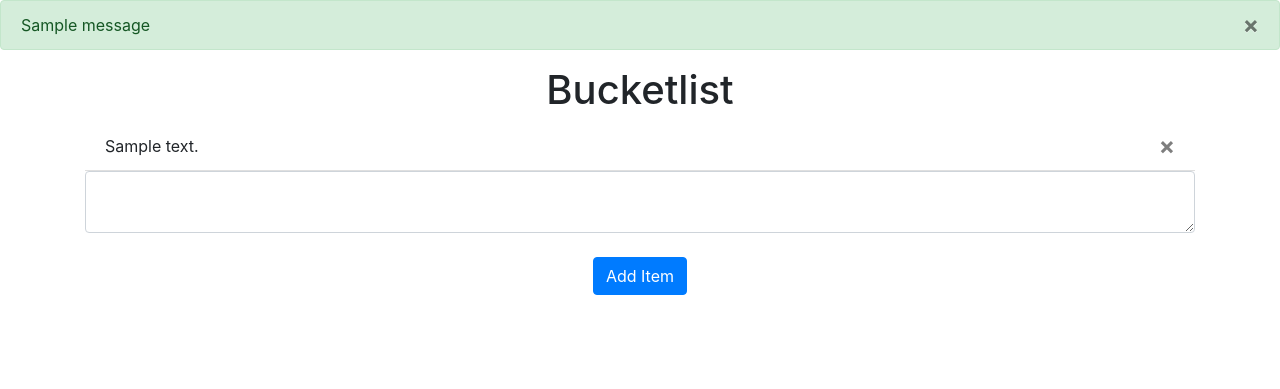
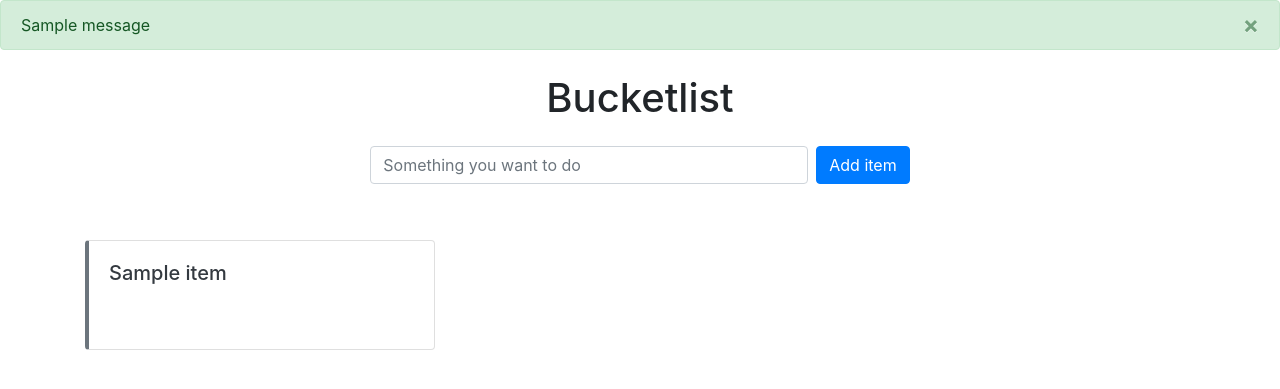
Before and after one commit to Kaaiman1214/Bucketlistr, a Flask app: page / in a window 1280 px wide. Shown: the part 56-445 px from the top of the page. Run offline with Flask 3, Linux system fonts and the light colour scheme; a user stored in the database is signed in; tables that the repository leaves empty hold one stand-in row (values such as "Sample post"); one stand-in notice (Sample message) is shown; some libraries are stand-ins or nearby versions.

Commit message:
Changed notes into proper bucketlist items

```diff
--- a/website/templates/base.html
+++ b/website/templates/base.html
@@ -14,8 +14,20 @@
       href="https://stackpath.bootstrapcdn.com/font-awesome/4.7.0/css/font-awesome.min.css"
       crossorigin="anonymous"
     />
+    <style>
+      .tile {
+        min-height: 110px;
+        border-left-width: 4px;
+        border-left-color: #6c757d;
+        transition: box-shadow 0.15s ease;
+      }
+      .tile:hover { box-shadow: 0 0.25rem 0.75rem rgba(0, 0, 0, 0.15); }
+      .tile .card-title a { text-decoration: none; }
+      .description { white-space: pre-wrap; }
+      @media (prefers-reduced-motion: reduce) { .tile { transition: none; } }
+    </style>
 
-    <title>{% block title %}Home{% endblock %}</title>
+    <title>{% block title %}Bucketlist{% endblock %}</title>
   </head>
   <body>
     <nav class="navbar navbar-expand-lg navbar-dark bg-dark">
@@ -40,23 +52,16 @@
       </div>
     </nav>
 
-    {% with messages = get_flashed_messages(with_categories=true) %} {% if
-    messages %} {% for category, message in messages %} {% if category ==
-    'error' %}
-    <div class="alert alert-danger alter-dismissable fade show" role="alert">
+    {% with messages = get_flashed_messages(with_categories=true) %}
+      {% for category, message in messages %}
+        <div class="alert alert-{{ 'danger' if category == 'error' else 'success' }} alert-dismissible fade show" role="alert">
           {{ message }}
           <button type="button" class="close" data-dismiss="alert">
             <span aria-hidden="true">&times;</span>
           </button>
         </div>
-    {% else %}
-    <div class="alert alert-success alter-dismissable fade show" role="alert">
-      {{ message }}
-      <button type="button" class="close" data-dismiss="alert">
-        <span aria-hidden="true">&times;</span>
-      </button>
-    </div>
-    {% endif %} {% endfor %} {% endif %} {% endwith %}
+      {% endfor %}
+    {% endwith %}
     <div class="container">{% block content %} {% endblock %}</div>
 
     <script
--- a/website/templates/home.html
+++ b/website/templates/home.html
@@ -1,21 +1,32 @@
-{% extends "base.html" %} {% block title %}Home{% endblock %}{% block
-    content %}
-    <h1 align="center">Bucketlist</h1>
-    <ul class="list-group list-group-flush" id="blitem">
-        {% for blitem in user.bl_items %}
-        <li class="list-group-item">
-            {{ blitem.text }}
-            <button type="button" class="close" onclick="deleteItem({{ blitem.id }})">
-                <span aria-hidden="true">&times;</span>
-            </button>
-        </li>
-        {% endfor %}
-    </ul>
-    <form method="POST">
-        <textarea name="blitem" id="blitem-input" class="form-control"></textarea>
-        <br />
-        <div align="center">
-            <button type="submit" class="btn btn-primary">Add Item</button>
-        </div>
-    </form>
-    {% endblock %}
+{% extends "base.html" %}
+{% block title %}Bucketlist{% endblock %}
+
+{% macro tile(item) %}
+<div class="col-sm-6 col-lg-4 mb-4">
+  <div class="card tile h-100">
+    <div class="card-body">
+      <h5 class="card-title">
+        <a href="{{ url_for('views.item', item_id=item.id) }}" class="stretched-link text-dark">{{ item.title }}</a>
+      </h5>
+    </div>
+  </div>
+</div>
+{% endmacro %}
+
+{% block content %}
+<h1 class="text-center my-4">Bucketlist</h1>
+
+<form method="POST" action="{{ url_for('views.add_item') }}" class="form-inline justify-content-center mb-5">
+  <input type="text" name="title" class="form-control mr-2 mb-2" size="36" maxlength="200"
+         placeholder="Something you want to do" aria-label="New item title" required />
+  <button type="submit" class="btn btn-primary mb-2">Add item</button>
+</form>
+
+{% if not items %}
+  <p class="text-center text-muted">Nothing on the list yet. Add your first item above.</p>
+{% else %}
+<div class="row">
+  {% for item in items %}{{ tile(item) }}{% endfor %}
+</div>
+{% endif %}
+{% endblock %}
--- a/website/views.py
+++ b/website/views.py
@@ -1,38 +1,86 @@
-from flask import Blueprint, jsonify, render_template, request, flash
+from flask import Blueprint, render_template, request, flash, redirect, url_for, abort
 from flask_login import login_required, current_user
-from .models import BLItem
-from .import db
-import json
+
+from . import db
+from .models import BucketItem
 
 views = Blueprint('views', __name__)
 
-@views.route('/', methods=['GET', 'POST'])
+
+def get_owned_item(item_id):
+    item = BucketItem.query.get_or_404(item_id)
+    if item.user_id != current_user.id:
+        abort(403)
+    return item
+
+
+@views.route('/')
 @login_required
 def home():
+    items = BucketItem.query.order_by(BucketItem.id).all()
+    return render_template("home.html", user=current_user, items=items)
+
+
+@views.route('/add', methods=['POST'])
+@login_required
+def add_item():
+    title = request.form.get('title', '').strip()
+    if not title:
+        flash('Give the item a title.', category='error')
+    elif len(title) > 200:
+        flash('Title cannot be more than 200 characters.', category='error')
+    else:
+        db.session.add(BucketItem(title=title, user_id=current_user.id))
+        db.session.commit()
+        flash('Item added!', category='success')
+    return redirect(url_for('views.home'))
+
+
+@views.route('/item/<int:item_id>')
+@login_required
+def item(item_id):
+    item = BucketItem.query.get_or_404(item_id)
+    return render_template("item.html", user=current_user, item=item)
+
+
+@views.route('/item/<int:item_id>/edit', methods=['GET', 'POST'])
+@login_required
+def edit_item(item_id):
+    item = get_owned_item(item_id)
+    values = {
+        'title': item.title,
+        'description': item.description or '',
+    }
+
     if request.method == 'POST':
-        blitem_text = request.form.get('blitem')
-        if len(blitem_text) < 1:
-            flash('Item is too short!', category='error')
+        values = {
+            'title': request.form.get('title', '').strip(),
+            'description': request.form.get('description', '').strip(),
+        }
+
+        error = None
+        if not values['title']:
+            error = 'Give the item a title.'
+        elif len(values['title']) > 200:
+            error = 'Title can be at most 200 characters.'
+
+        if error:
+            flash(error, category='error')
         else:
-            new_blitem = BLItem(text=blitem_text, user_id=current_user.id)
-            db.session.add(new_blitem)
+            item.title = values['title']
+            item.description = values['description'] or None
             db.session.commit()
-            flash('Item added!', category='success')
+            flash('Changes saved!', category='success')
+            return redirect(url_for('views.item', item_id=item.id))
 
-    return render_template("home.html", user=current_user)
+    return render_template("edit_item.html", user=current_user, item=item, values=values)
 
-@views.route('/delete-item', methods=['POST'])
 
-@views.route('/delete-item', methods=['POST'])
+@views.route('/item/<int:item_id>/delete', methods=['POST'])
 @login_required
-def delete_item():
-    note = json.loads(request.data)
-    itemId = note['itemId']
-    note = BLItem.query.get(itemId)
-
-    if note:
-        if note.user_id == current_user.id:
-            db.session.delete(note)
-            db.session.commit()
-
-    return jsonify({})
+def delete_item(item_id):
+    item = get_owned_item(item_id)
+    db.session.delete(item)
+    db.session.commit()
+    flash('Item deleted.', category='success')
+    return redirect(url_for('views.home'))
```
Also changed, not shown: website/__init__.py (+5 -5 lines), website/models.py (+8 -8 lines), website/templates/edit_item.html (added, +29 -0 lines), website/templates/item.html (added, +17 -0 lines), website/database.db. Lines whose indentation alone changed are shown as unchanged.
